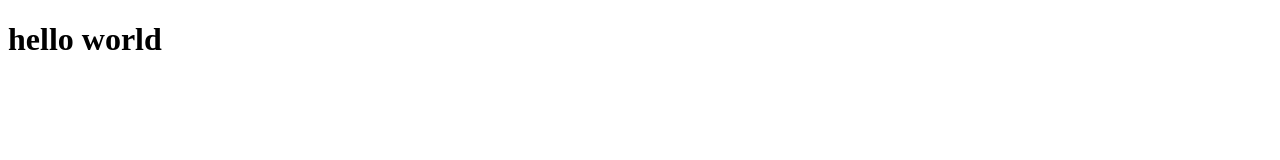
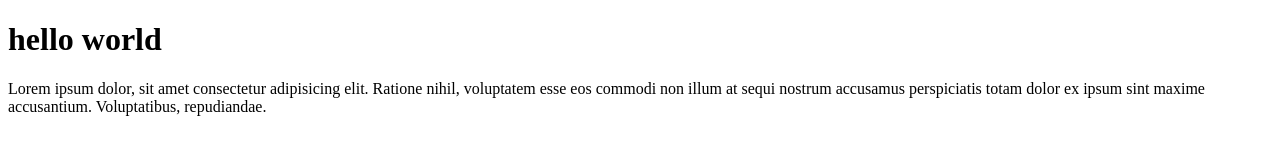
Before and after one commit to sacadhamud/gitCourse, a plain HTML site: page index.html in a window 1280 px wide. Drawn offline with Linux system fonts and the light colour scheme.

Commit message:
added paragraph

```diff
--- a/index.html
+++ b/index.html
@@ -8,5 +8,6 @@
 </head>
 <body>
     <h1>hello world</h1>
+    <p>Lorem ipsum dolor, sit amet consectetur adipisicing elit. Ratione nihil, voluptatem esse eos commodi non illum at sequi nostrum accusamus perspiciatis totam dolor ex ipsum sint maxime accusantium. Voluptatibus, repudiandae.</p>
 </body>
 </html>
```
